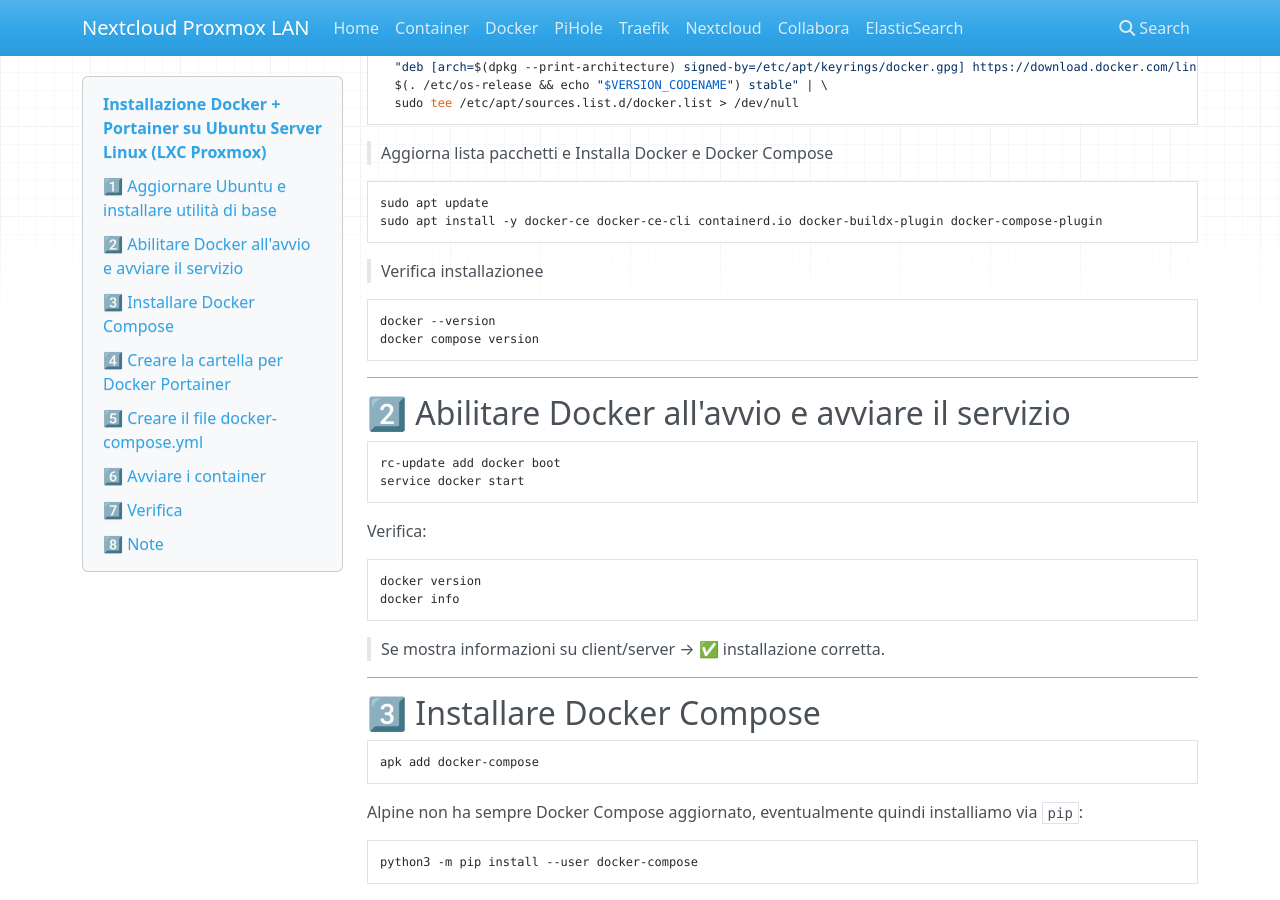
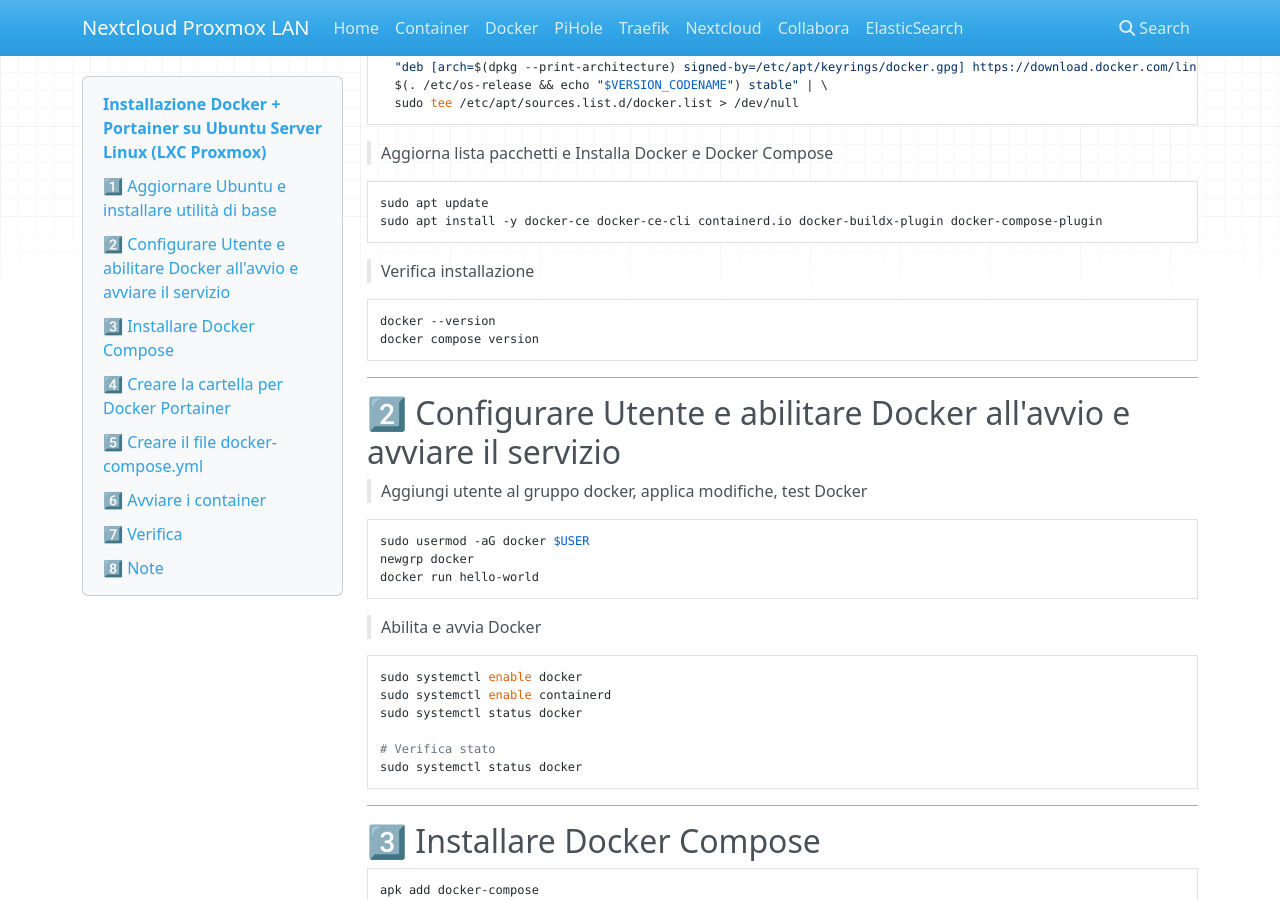
Before and after one commit to masilib/nextcloud-proxmox-lan, an MkDocs documentation site: the page built from docs/02.1-installazione-docker-ubuntu.md, in a window 1280 px wide and 900 px high, scrolled down 621 px. Built offline with MkDocs 1.6.1, drawn with Linux system fonts in a browser that asks for light colours; nearby versions of some CDN libraries.

Commit message:
Update 02.1-installazione-docker-ubuntu.md

````diff
--- a/docs/02.1-installazione-docker-ubuntu.md
+++ b/docs/02.1-installazione-docker-ubuntu.md
@@ -35,7 +35,7 @@ sudo apt update
 sudo apt install -y docker-ce docker-ce-cli containerd.io docker-buildx-plugin docker-compose-plugin
 ```
 
-> Verifica installazionee
+> Verifica installazione
 ```bash
 docker --version
 docker compose version
@@ -43,22 +43,25 @@ docker compose version
 
 ---
 
-## 2️⃣ Abilitare Docker all'avvio e avviare il servizio
+## 2️⃣ Configurare Utente e abilitare Docker all'avvio e avviare il servizio
+
+> Aggiungi utente al gruppo docker, applica modifiche, test Docker
+```bash
+sudo usermod -aG docker $USER
+newgrp docker
+docker run hello-world
+```
+
+> Abilita e avvia Docker
 
 ```bash
-rc-update add docker boot
-service docker start
+sudo systemctl enable docker
+sudo systemctl enable containerd
+sudo systemctl status docker
+
+# Verifica stato
+sudo systemctl status docker
 ```
-
-Verifica:
-
-```bash
-docker version
-docker info
-```
-
-> Se mostra informazioni su client/server → ✅ installazione corretta.
-
 ---
 
 ## 3️⃣ Installare Docker Compose
````
